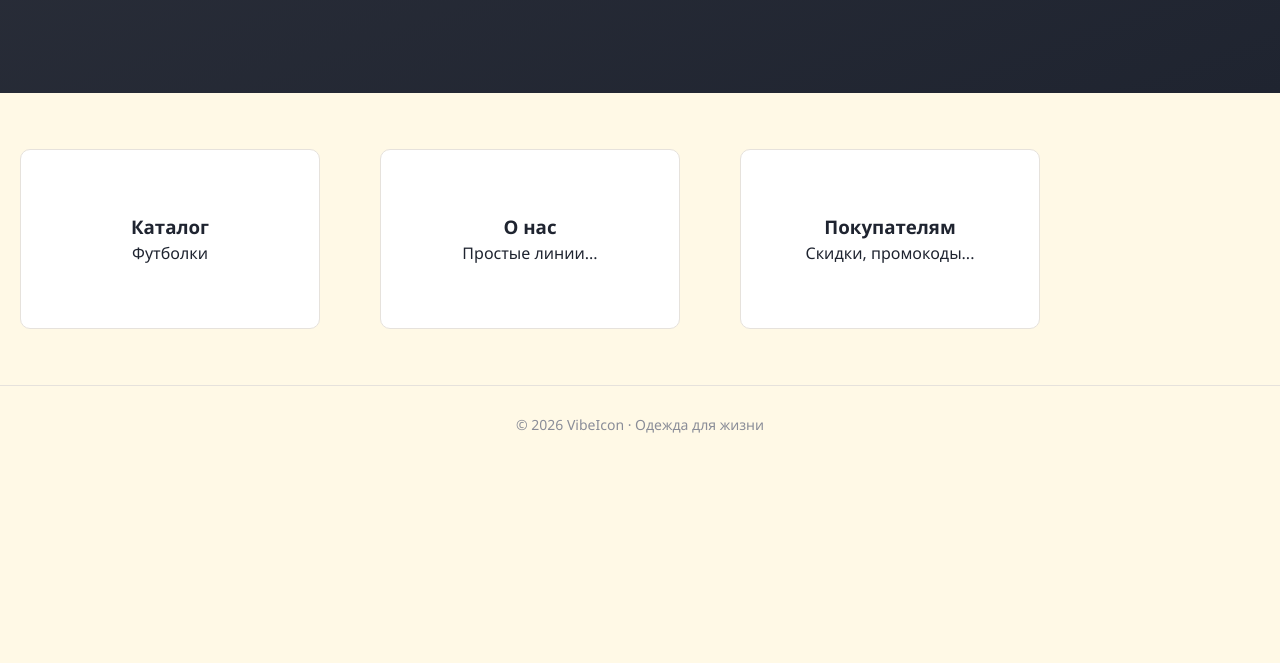
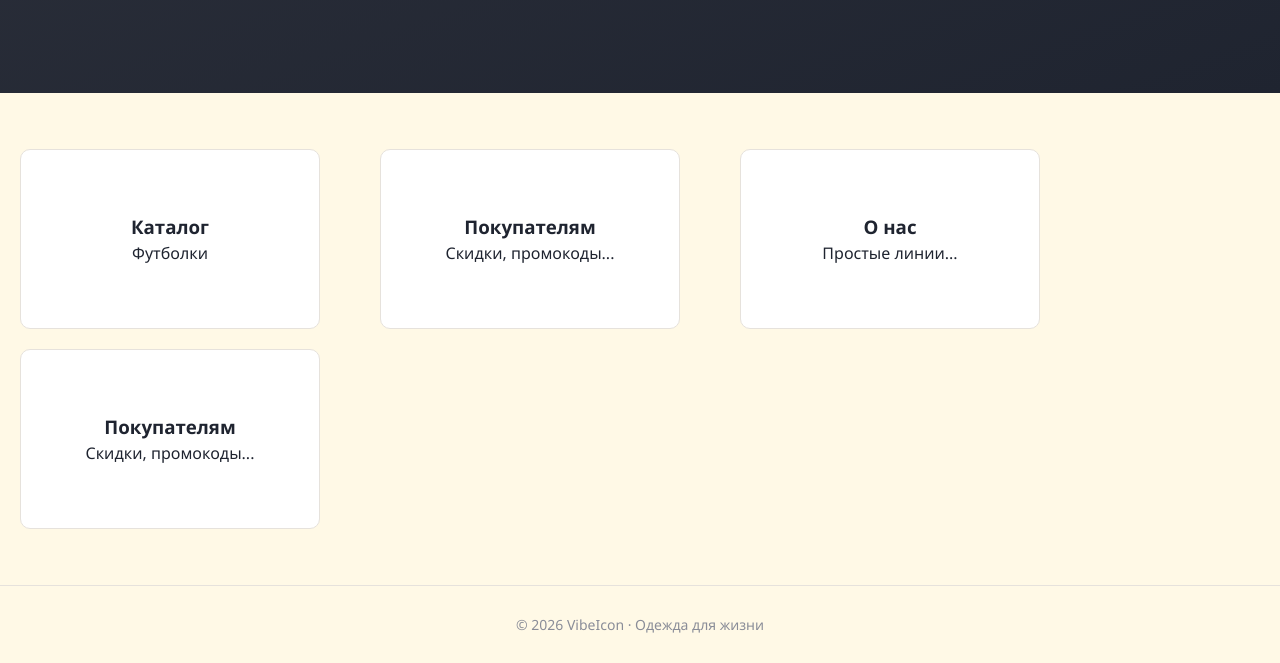
Before and after one commit to xhcy32/shop-vibeicon, a plain HTML site: page index.html in a window 1280 px wide. Shown: the part 286-949 px from the top of the page. Before the commit the page ends 800 px from the top, so only its background shows below. Drawn offline with Linux system fonts and the light colour scheme.

Commit message:
Add files via upload

```diff
--- a/index.html
+++ b/index.html
@@ -40,6 +40,10 @@
     <a href="catalog.html" class="section-card">
       <h3>Каталог</h3>
       <p>Футболки</p>
+<a href="buyers.html" class="section-card">
+  <h3>Покупателям</h3>
+  <p>Скидки, промокоды...</p>
+</a>
     </a><a href="about.html" class="section-card">
   <h3>О нас</h3>
   <p>Простые линии...</p>
```
